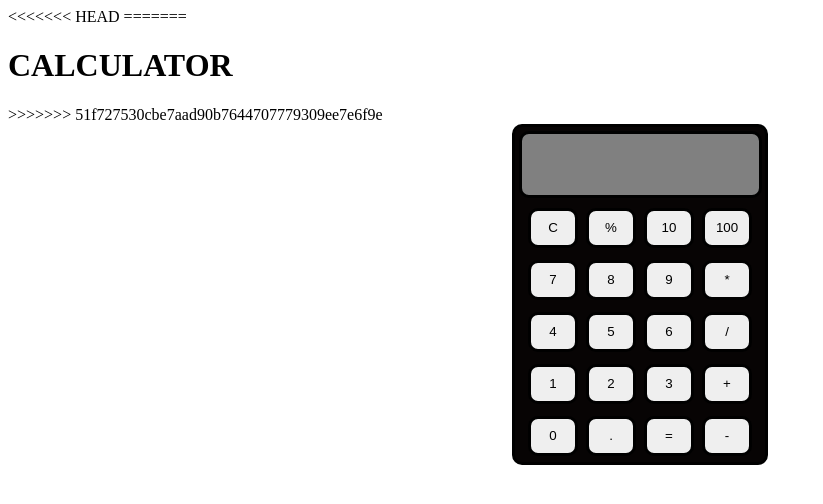
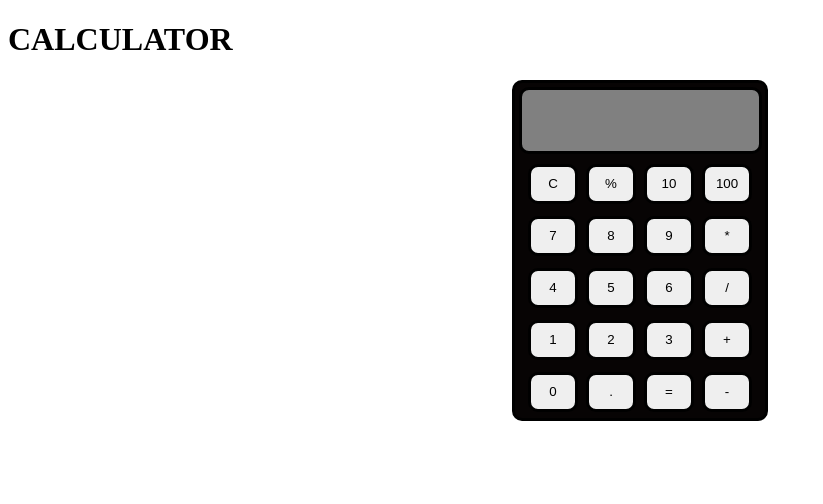
Before and after one commit to Navagya/CodSoft-Calculator, a plain HTML site: page index.html in a window 1280 px wide. Shown: the whole page, without its empty margins (0-823 px from the left). Drawn offline with Linux system fonts and the light colour scheme.

Commit message:
initial commit

```diff
--- a/index.html
+++ b/index.html
@@ -9,10 +9,7 @@
     <link href="script.js" rel="stylesheet" type="text/css" />
 </head>
 <body>
-<<<<<<< HEAD
-=======
     <h1 class="text-center">CALCULATOR</h1>
->>>>>>> 51f727530cbe7aad90b7644707779309ee7e6f9e
 
     <div class="container flex flex-col item-center mg-auto">
         <div class="row">
```
